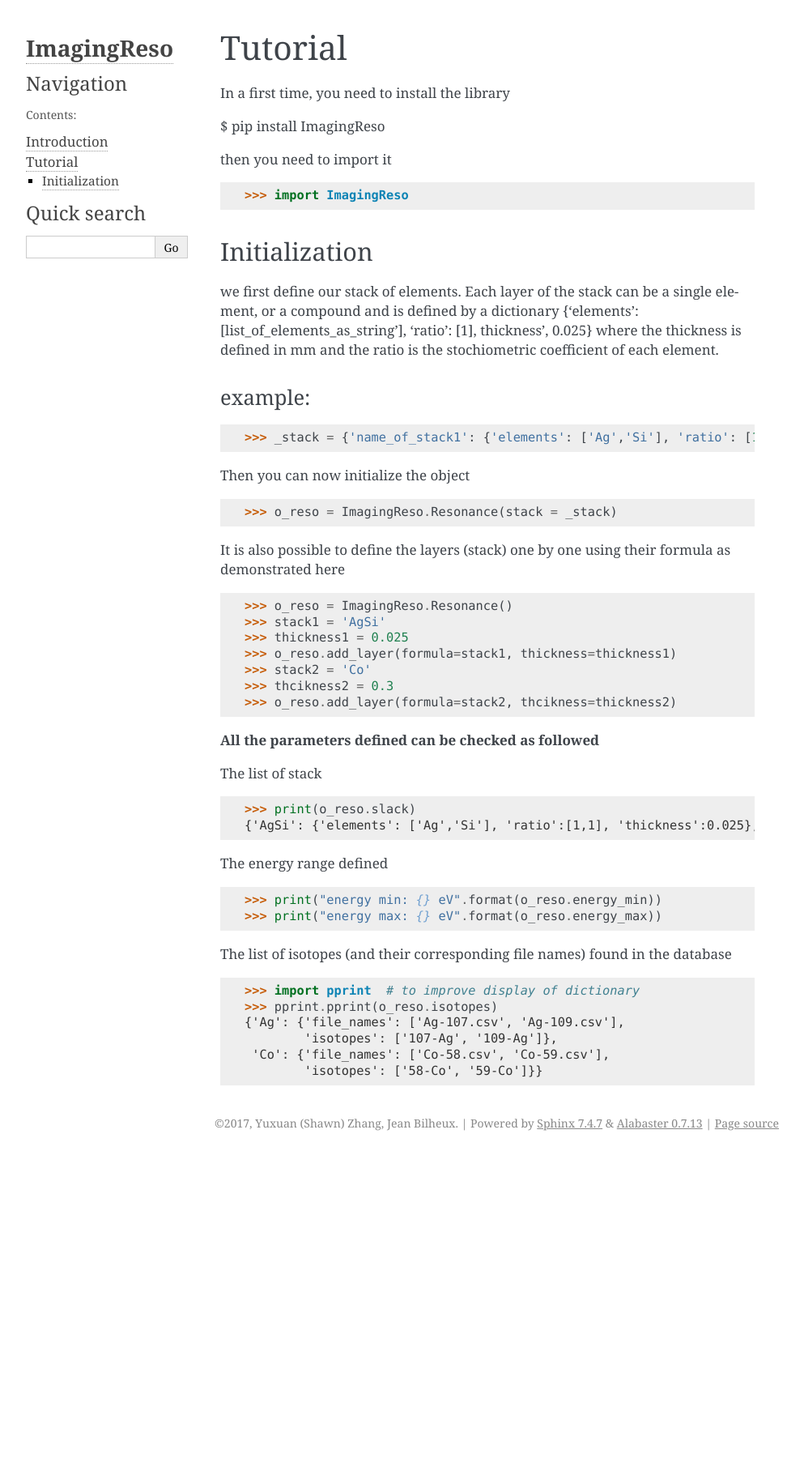
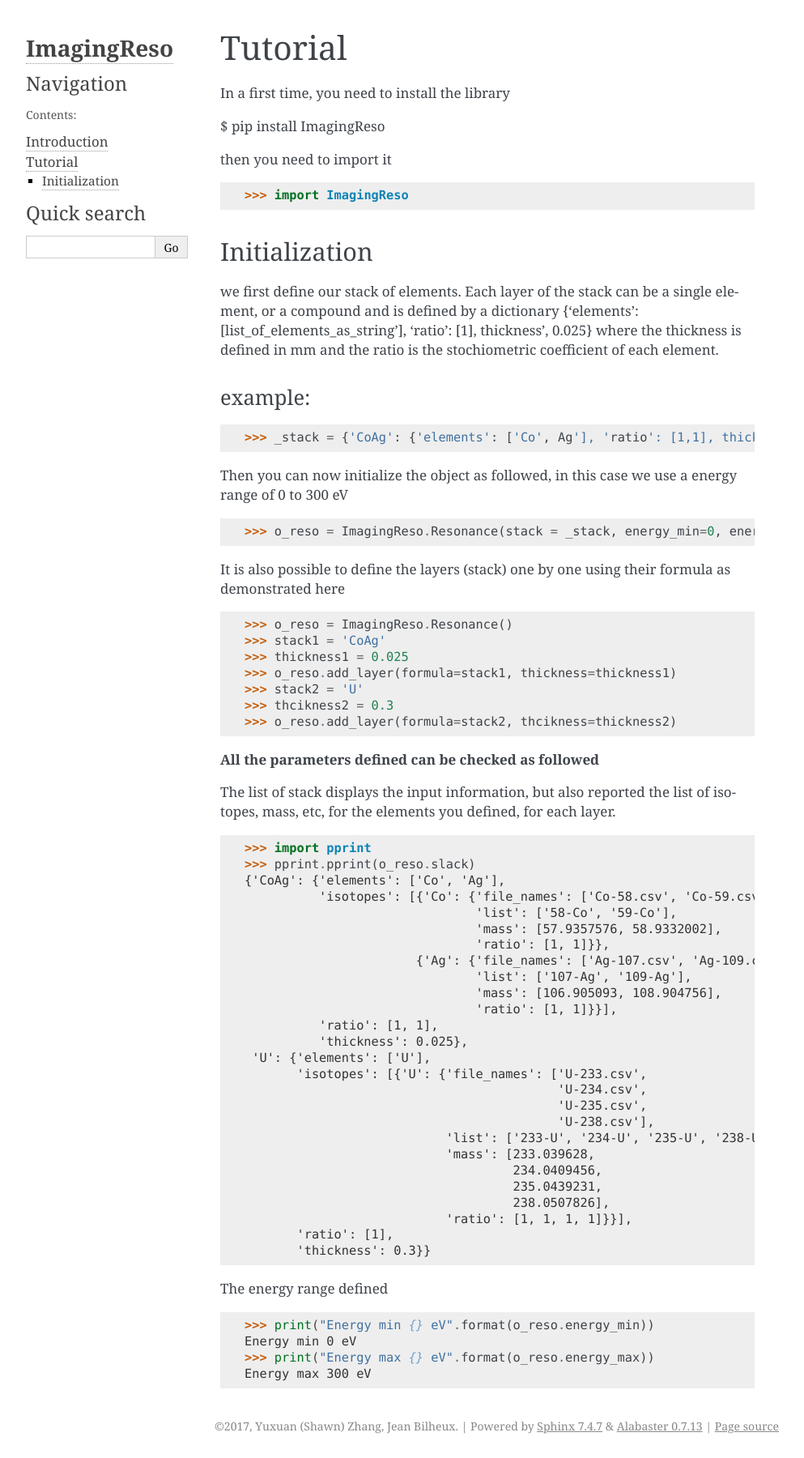
Before and after one commit to ornlneutronimaging/ImagingReso, a Sphinx documentation site: the page built from documentation/source/tutorial.rst, in a window 1280 px wide. Shown: the whole page at 81% size, without its empty margins (148-1141 px from the left). Built offline with Sphinx 7.4.7, drawn with Linux system fonts in a browser that asks for light colours; before the commit the page ends 1426 px from its top, so only the background shows below that.

Commit message:
Implemented new super dictionary with unit test and tutorial

```diff
--- a/documentation/source/tutorial.rst
+++ b/documentation/source/tutorial.rst
@@ -20,39 +20,57 @@
 example:
 --------
 
->>> _stack = {'name_of_stack1': {'elements': ['Ag','Si'], 'ratio': [1,1], thickness': 0.025}, 'namee_of_stack2': {'elements': ['Co'], 'ratio': [1], thickness': 0.3}}
+>>> _stack = {'CoAg': {'elements': ['Co', Ag'], 'ratio': [1,1], thickness': 0.025}, 'U': {'elements': ['U'], 'ratio': [1], thickness': 0.3}}
 
-Then you can now initialize the object
+Then you can now initialize the object as followed, in this case we use a energy range of 0 to 300 eV
 
->>> o_reso = ImagingReso.Resonance(stack = _stack)
+>>> o_reso = ImagingReso.Resonance(stack = _stack, energy_min=0, energy_max=300)
 
 It is also possible to define the layers (stack) one by one using their formula as demonstrated here
 
 >>> o_reso = ImagingReso.Resonance()
->>> stack1 = 'AgSi'
+>>> stack1 = 'CoAg'
 >>> thickness1 = 0.025
 >>> o_reso.add_layer(formula=stack1, thickness=thickness1)
->>> stack2 = 'Co'
+>>> stack2 = 'U'
 >>> thcikness2 = 0.3
 >>> o_reso.add_layer(formula=stack2, thcikness=thickness2)
 
 **All the parameters defined can be checked as followed**
 
-The list of stack
+The list of stack displays the input information, but also reported the list of isotopes, mass, etc, for
+the elements you defined, for each layer.
 
->>> print(o_reso.slack)
-{'AgSi': {'elements': ['Ag','Si'], 'ratio':[1,1], 'thickness':0.025}, 'Co': {'elements':['Co'], 'ratio':[1], 'thickness': 0.3}}
+>>> import pprint
+>>> pprint.pprint(o_reso.slack)
+{'CoAg': {'elements': ['Co', 'Ag'],
+          'isotopes': [{'Co': {'file_names': ['Co-58.csv', 'Co-59.csv'],
+                               'list': ['58-Co', '59-Co'],
+                               'mass': [57.9357576, 58.9332002],
+                               'ratio': [1, 1]}},
+                       {'Ag': {'file_names': ['Ag-107.csv', 'Ag-109.csv'],
+                               'list': ['107-Ag', '109-Ag'],
+                               'mass': [106.905093, 108.904756],
+                               'ratio': [1, 1]}}],
+          'ratio': [1, 1],
+          'thickness': 0.025},
+ 'U': {'elements': ['U'],
+       'isotopes': [{'U': {'file_names': ['U-233.csv',
+                                          'U-234.csv',
+                                          'U-235.csv',
+                                          'U-238.csv'],
+                           'list': ['233-U', '234-U', '235-U', '238-U'],
+                           'mass': [233.039628,
+                                    234.0409456,
+                                    235.0439231,
+                                    238.0507826],
+                           'ratio': [1, 1, 1, 1]}}],
+       'ratio': [1],
+       'thickness': 0.3}}
 
 The energy range defined
 
->>> print("energy min: {} eV".format(o_reso.energy_min))
->>> print("energy max: {} eV".format(o_reso.energy_max))
-
-The list of isotopes (and their corresponding file names) found in the database
-
->>> import pprint  # to improve display of dictionary
->>> pprint.pprint(o_reso.isotopes)
-{'Ag': {'file_names': ['Ag-107.csv', 'Ag-109.csv'],
-        'isotopes': ['107-Ag', '109-Ag']},
- 'Co': {'file_names': ['Co-58.csv', 'Co-59.csv'],
-        'isotopes': ['58-Co', '59-Co']}}
+>>> print("Energy min {} eV".format(o_reso.energy_min))
+Energy min 0 eV
+>>> print("Energy max {} eV".format(o_reso.energy_max))
+Energy max 300 eV
```
Also changed, not shown: 9 other files.
